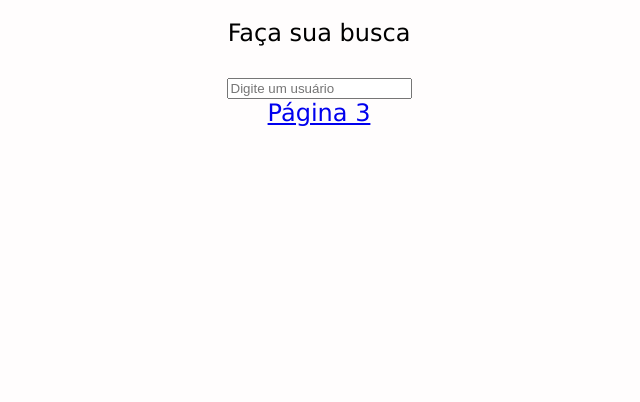
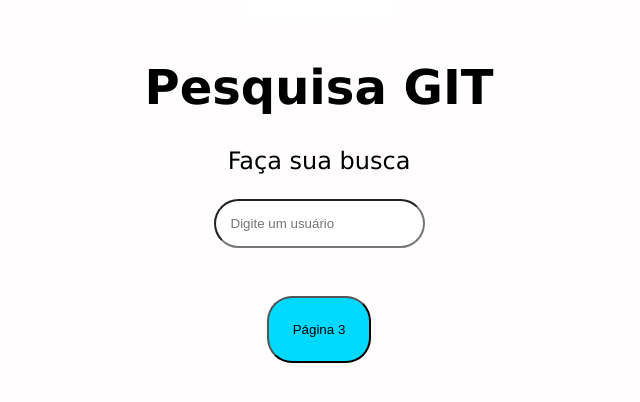
Before and after one commit to junior-rijo/teste, a plain HTML site: page index.html in a window 1280 px wide. Shown: the part 142-544 px from the top of the page, without its empty margins (321-961 px from the left). Drawn offline with Linux system fonts and the light colour scheme.

Commit message:
add_estilos

```diff
--- a/index.html
+++ b/index.html
@@ -16,8 +16,9 @@
         <input type="search" name="conteudo-search" id="search" placeholder="Digite um usuário">
     </div>
     <div id="profile"></div>
+    <button id="page3bt"><a href="./page3/flappy.html">Página 3</a></button>
     <div id="page3">
-        <a href="./page3/flappy.html">Página 3</a>
+
     </div>
 </body>
 <script src="script.js"></script>
--- a/style.css
+++ b/style.css
@@ -24,3 +24,19 @@ body img {
     width: 150px;
     height: 150px;
 }
+body input {
+    border-radius: 25px;
+    padding: 15px;
+}
+body button#page3bt{
+    background-color: rgb(0, 217, 255);
+    margin-top: 3rem;
+    padding: 1.5rem;
+
+}
+
+body button#page3bt:hover{
+    background-color: rgba(4, 151, 219, 0.158);
+    font-size: 2.5rem;
+    font-family: 'Lucida Sans', 'Lucida Sans Regular', 'Lucida Grande', 'Lucida Sans Unicode', Geneva, Verdana, sans-serif;
+}
```
Also changed, not shown: page3/flappy.html (+3 -1 lines), icon.png (renamed from GitHub-Mark.png).
